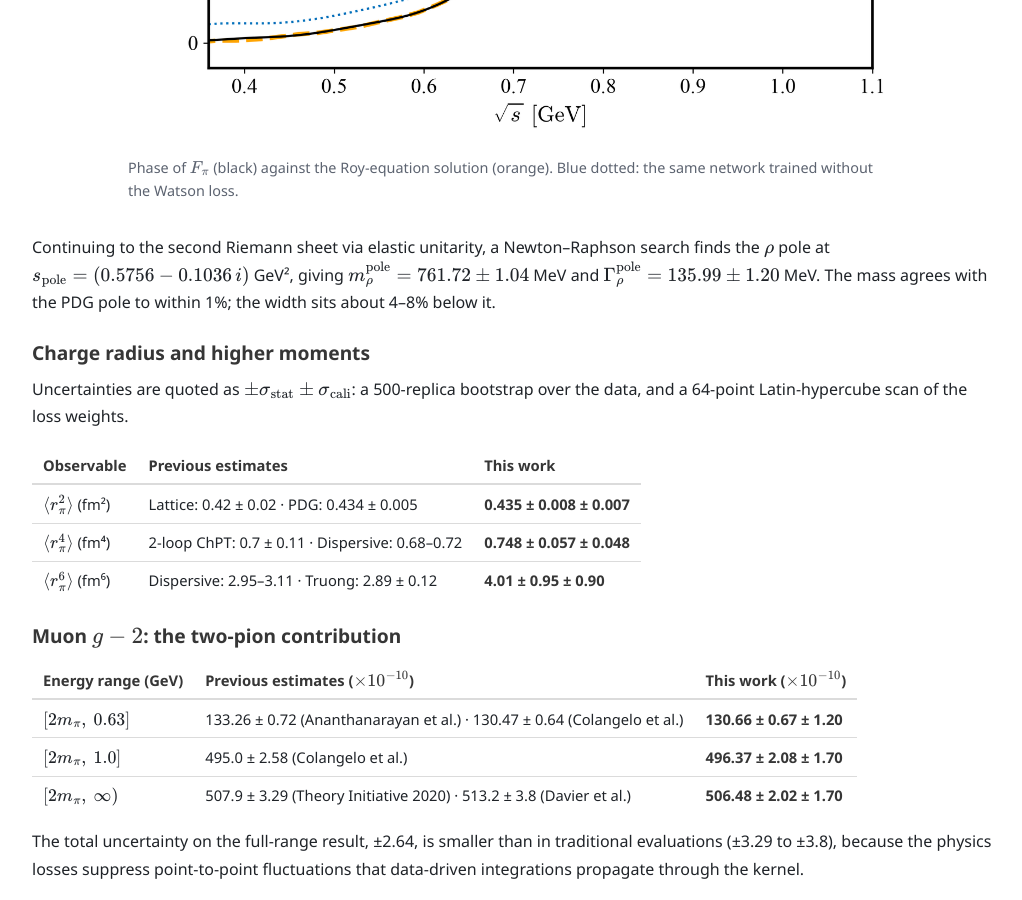
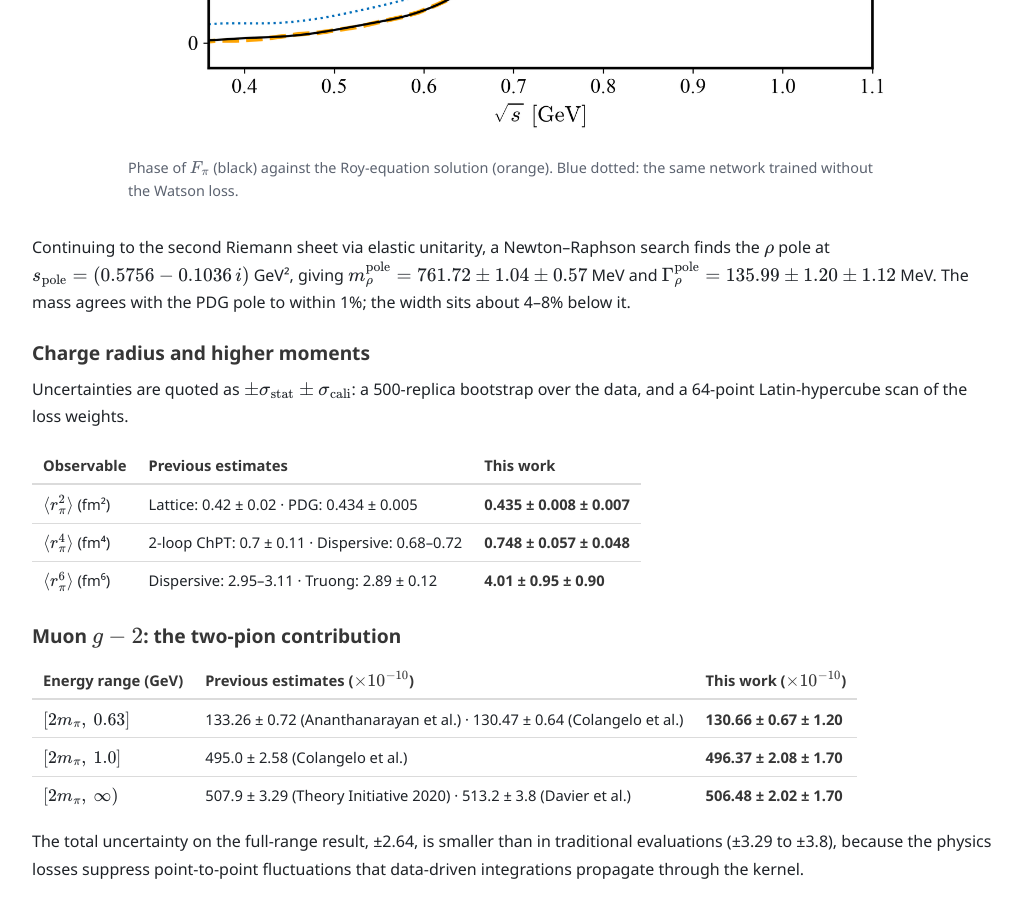
Before and after one commit to mitra-subhadip/PINNingPion, a Jekyll site: the page built from index.md, in a window 1280 px wide and 900 px high, scrolled down 8961 px. Shown: the whole window, without its empty margins (128-1150 px from the left). Built offline with Jekyll 4.4.1, drawn with Linux system fonts in a browser that asks for light colours; some web fonts are replaced.

Commit message:
Add calibration error for mass, width of pole

```diff
--- a/index.md
+++ b/index.md
@@ -181,7 +181,7 @@ The extracted phase tracks the Roy-equation solution with no visible offset, eve
 
 {% include figure.html src="/static/images/fig10_phase.png" width="80%" caption="Phase of $$F_\pi$$ (black) against the Roy-equation solution (orange). Blue dotted: the same network trained without the Watson loss." %}
 
-Continuing to the second Riemann sheet via elastic unitarity, a Newton–Raphson search finds the $$\rho$$ pole at $$s_{\rm pole} = (0.5756 - 0.1036\,i)$$ GeV², giving $$m_\rho^{\rm pole} = 761.72 \pm 1.04$$ MeV and $$\Gamma_\rho^{\rm pole} = 135.99 \pm 1.20$$ MeV. The mass agrees with the PDG pole to within 1%; the width sits about 4–8% below it.
+Continuing to the second Riemann sheet via elastic unitarity, a Newton–Raphson search finds the $$\rho$$ pole at $$s_{\rm pole} = (0.5756 - 0.1036\,i)$$ GeV², giving $$m_\rho^{\rm pole} = 761.72 \pm 1.04 \pm 0.57$$ MeV and $$\Gamma_\rho^{\rm pole} = 135.99 \pm 1.20 \pm 1.12$$ MeV. The mass agrees with the PDG pole to within 1%; the width sits about 4–8% below it.
 
 ### Charge radius and higher moments
 
```
